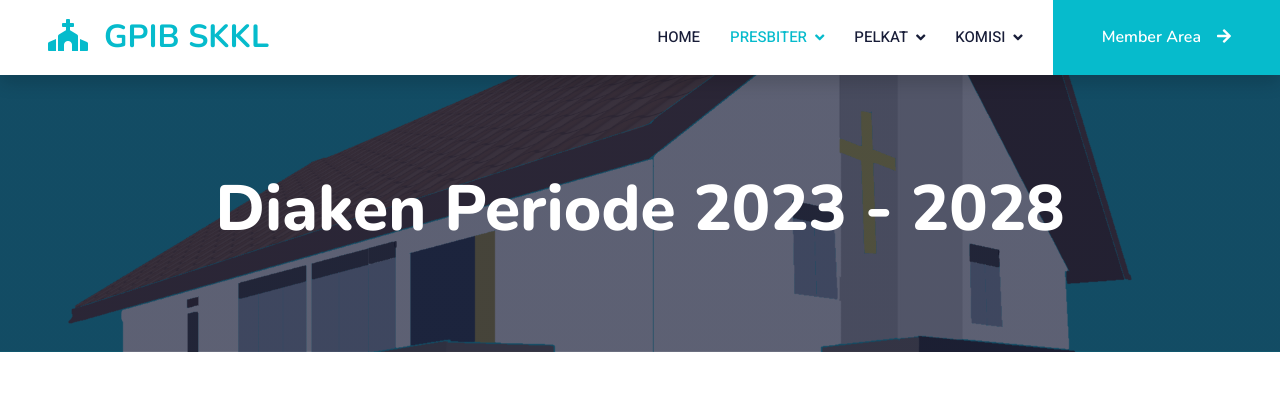
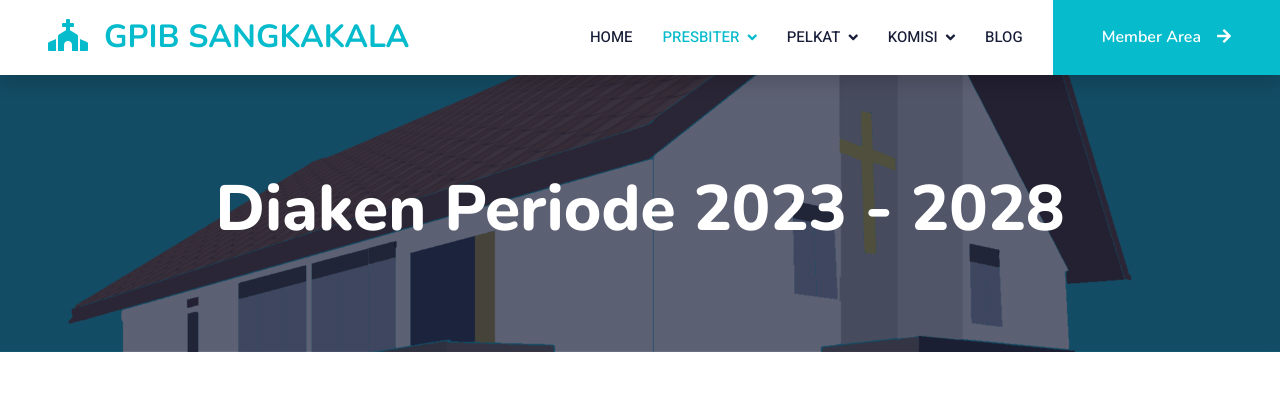
Before and after one commit to mintathr/lara-ch, a Laravel app: page /diaken in a window 1280 px wide. Shown: the top 420 px of the page. Run offline with Laravel 8, Linux system fonts and the light colour scheme; data that the repository does not hold is empty; some libraries are stand-ins or nearby versions.

Commit message:
20230802 update

```diff
--- a/resources/views/skklweb-layout/main.blade.php
+++ b/resources/views/skklweb-layout/main.blade.php
@@ -53,7 +53,7 @@
     <!-- Navbar Start -->
     <nav class="navbar navbar-expand-lg bg-white navbar-light shadow sticky-top p-0">
         <a href="/" class="navbar-brand d-flex align-items-center px-4 px-lg-5">
-            <h2 class="m-0 text-primary"><i class="fa fa-church me-3"></i>GPIB SKKL</h2>
+            <h2 class="m-0 text-primary"><i class="fa fa-church me-3"></i>GPIB SANGKAKALA</h2>
         </a>
         <button type="button" class="navbar-toggler me-4" data-bs-toggle="collapse" data-bs-target="#navbarCollapse">
             <span class="navbar-toggler-icon"></span>
@@ -122,6 +122,9 @@
                         <li><a class="dropdown-item" href="#">PEG</a></li>
                         <li><a class="dropdown-item" href="{{ route('webskkl.komisi.il') }}">IL</a></li>
                     </ul>
+                </li>
+                <li class="nav-item">
+                    <a class="nav-item nav-link click-scroll {{ request()->is('website') ? 'active' : '' }}" href="{{ route('webskkl') }}">Blog</a>
                 </li>
             </ul>
                 <a href="/login" class="btn btn-primary py-4 px-lg-5 d-none d-lg-block">Member Area<i class="fa fa-arrow-right ms-3"></i></a>
```
